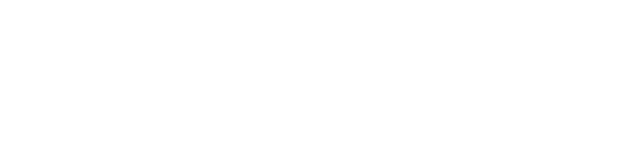
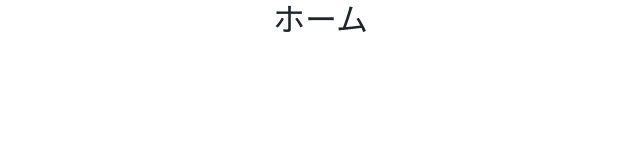
Before and after one commit to yse-yoo/tweet_2022_ig21, a plain HTML site: page index.html in a window 1280 px wide. Shown: the whole page, without its empty margins (59-699 px from the left). Drawn offline with nearby package versions, Linux system fonts and the light colour scheme.

Commit message:
add 2 columns

```diff
--- a/index.html
+++ b/index.html
@@ -11,7 +11,18 @@
 </head>
 
 <body>
+  <!-- div.container-fluid -->
+  <div class="container-fluid">
+    <div class="row">
+      <header class="col-md-3">
 
+      </header>
+
+      <main class="col-md-9">
+        <h2>ホーム</h2>
+      </main>
+    </div>
+  </div>
 </body>
 
 </html>
```
